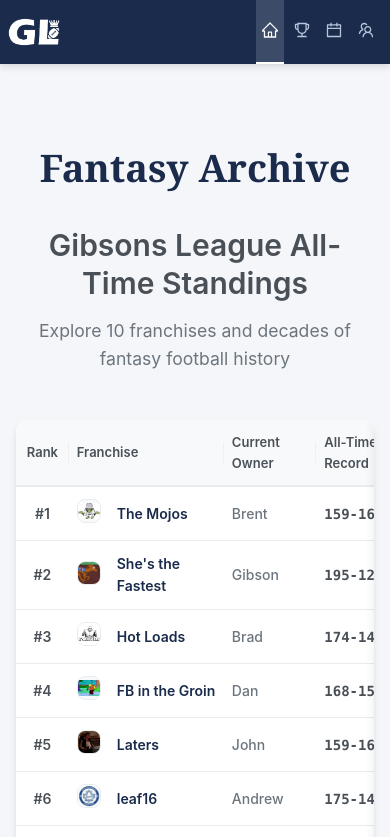
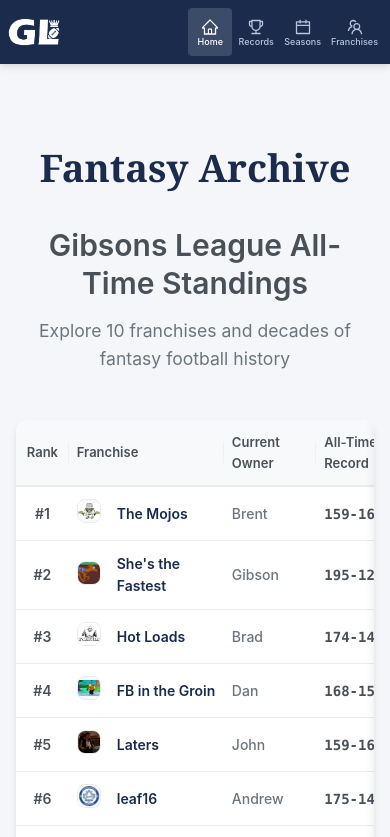
Before and after one commit to bsnooks/FantasyArchive, a React (Create React App) app in the folder frontend/: page / in a window 390 px wide. Shown: the top 837 px of the page. Built offline with nearby package versions, Linux system fonts and the light colour scheme.

Commit message:
Fix SPA routing for GitHub Pages - add 404.html and redirect handling

```diff
--- a/frontend/public/index.html
+++ b/frontend/public/index.html
@@ -25,6 +25,31 @@
       Learn how to configure a non-root public URL by running `npm run build`.
     -->
     <title>Gibsons League - Fantasy Football Archive</title>
+
+    <!-- Start Single Page Apps for GitHub Pages -->
+    <script type="text/javascript">
+      // Single Page Apps for GitHub Pages
+      // MIT License
+      // https://github.com/rafgraph/spa-github-pages
+      // This script checks to see if a redirect is present in the query string,
+      // converts it back into the correct url and adds it to the
+      // browser's history using window.history.replaceState(...),
+      // which won't cause the browser to attempt to load the new url.
+      // When the single page app is loaded further down in this file,
+      // the correct url will be waiting in the browser's history for
+      // the single page app to route accordingly.
+      (function(l) {
+        if (l.search[1] === '/' ) {
+          var decoded = l.search.slice(1).split('&').map(function(s) {
+            return s.replace(/~and~/g, '&')
+          }).join('?');
+          window.history.replaceState(null, null,
+              l.pathname.slice(0, -1) + decoded + l.hash
+          );
+        }
+      }(window.location))
+    </script>
+    <!-- End Single Page Apps for GitHub Pages -->
   </head>
   <body>
     <noscript>You need to enable JavaScript to run this app.</noscript>
--- a/frontend/src/components/Navigation.css
+++ b/frontend/src/components/Navigation.css
@@ -42,14 +42,15 @@
   white-space: nowrap;
 }
 
-/* Ant Design Menu overrides */
-.nav-menu {
+/* Ant Design Menu overrides - Desktop */
+.nav-menu.desktop-menu {
   background: transparent !important;
   border-bottom: none !important;
   line-height: 62px !important;
+  display: flex; /* Show desktop menu by default, no !important so media query can override */
 }
 
-.nav-menu .ant-menu-item {
+.nav-menu.desktop-menu .ant-menu-item {
   border-bottom: 2px solid transparent !important;
   margin: 0 8px !important;
   padding: 0 16px !important;
@@ -57,29 +58,71 @@
   font-weight: 500 !important;
 }
 
-.nav-menu .ant-menu-item:hover {
+.nav-menu.desktop-menu .ant-menu-item:hover {
   color: white !important;
   border-bottom-color: rgba(255, 255, 255, 0.3) !important;
   background: rgba(255, 255, 255, 0.1) !important;
 }
 
-.nav-menu .ant-menu-item-selected {
+.nav-menu.desktop-menu .ant-menu-item-selected {
   color: white !important;
   border-bottom-color: white !important;
   background: rgba(255, 255, 255, 0.15) !important;
 }
 
-.nav-menu .ant-menu-item-selected::after {
+.nav-menu.desktop-menu .ant-menu-item-selected::after {
   border-bottom-color: white !important;
 }
 
-.nav-menu .ant-menu-item a {
+.nav-menu.desktop-menu .ant-menu-item a {
   color: inherit !important;
 }
 
-.nav-menu .anticon {
+.nav-menu.desktop-menu .anticon {
   margin-right: 8px !important;
   font-size: 16px !important;
+}
+
+/* Mobile Menu */
+.mobile-menu {
+  display: none;
+  align-items: center;
+  gap: 4px;
+}
+
+.mobile-nav-item {
+  display: flex;
+  flex-direction: column;
+  align-items: center;
+  justify-content: center;
+  padding: 8px 6px;
+  border-radius: 4px;
+  text-decoration: none !important;
+  color: #b8c6db !important;
+  transition: all 0.2s ease;
+  min-height: 48px;
+  min-width: 48px;
+}
+
+.mobile-nav-item:hover {
+  color: white !important;
+  background: rgba(255, 255, 255, 0.1);
+}
+
+.mobile-nav-item.active {
+  color: white !important;
+  background: rgba(255, 255, 255, 0.15);
+}
+
+.mobile-nav-item .anticon {
+  font-size: 18px;
+  margin-bottom: 2px;
+}
+
+.mobile-nav-label {
+  font-size: 10px;
+  line-height: 1;
+  font-weight: 500;
 }
 
 @media (max-width: 768px) {
@@ -95,17 +138,14 @@
     height: 32px;
   }
 
-  .nav-menu .ant-menu-item {
-    margin: 0 4px !important;
-    padding: 0 8px !important;
+  /* Hide desktop menu on mobile */
+  .nav-menu.desktop-menu {
+    display: none !important;
   }
 
-  .nav-menu .ant-menu-item span:last-child {
-    display: none;
-  }
-
-  .nav-menu .anticon {
-    margin-right: 0 !important;
+  /* Show mobile menu */
+  .mobile-menu {
+    display: flex !important;
   }
 }
 
@@ -118,8 +158,20 @@
     height: 28px;
   }
 
-  .nav-menu .ant-menu-item {
-    margin: 0 2px !important;
-    padding: 0 6px !important;
+  .mobile-menu {
+    gap: 2px;
+  }
+
+  .mobile-nav-item {
+    padding: 6px 4px;
+    min-width: 44px;
+  }
+
+  .mobile-nav-item .anticon {
+    font-size: 16px;
+  }
+
+  .mobile-nav-label {
+    font-size: 9px;
   }
 }
--- a/frontend/src/components/Navigation.tsx
+++ b/frontend/src/components/Navigation.tsx
@@ -45,13 +45,28 @@ const Navigation: React.FC = () => {
         </Link>
       </div>
 
+      {/* Desktop Menu */}
       <Menu
         theme="dark"
         mode="horizontal"
         selectedKeys={[location.pathname]}
         items={menuItems}
-        className="nav-menu"
+        className="nav-menu desktop-menu"
       />
+
+      {/* Mobile Menu */}
+      <div className="mobile-menu">
+        {navItems.map(item => (
+          <Link
+            key={item.path}
+            to={item.path}
+            className={`mobile-nav-item ${location.pathname === item.path ? 'active' : ''}`}
+          >
+            {item.icon}
+            <span className="mobile-nav-label">{item.label}</span>
+          </Link>
+        ))}
+      </div>
     </Header>
   );
 };
```
Also changed, not shown: frontend/public/404.html (added, +39 -0 lines).
